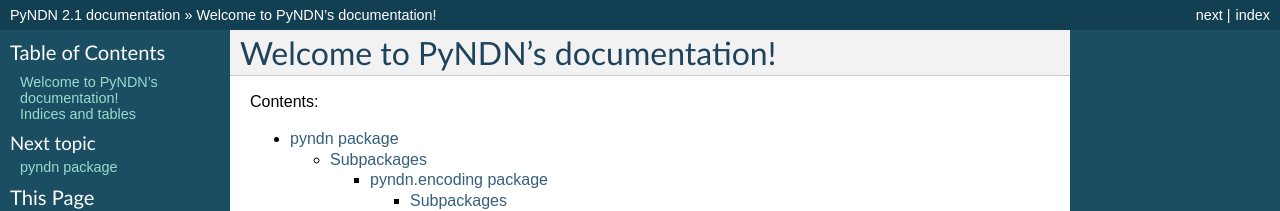
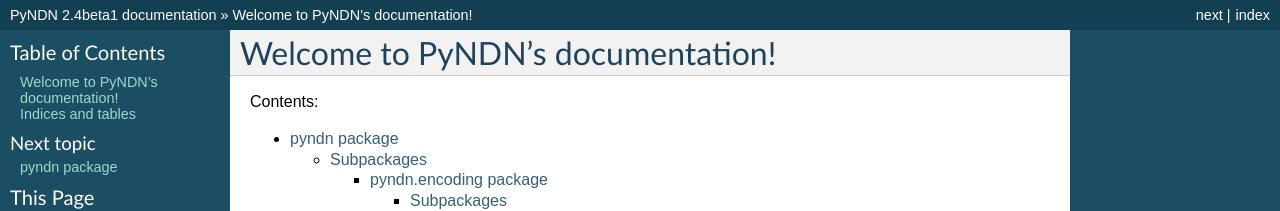
Before and after one commit to named-data/PyNDN2, a Sphinx documentation site: the page built from doc/index.rst, in a window 1280 px wide and 900 px high. Shown: the top 211 px of the window. Built offline with Sphinx 7.4.7, drawn with Linux system fonts in a browser that asks for light colours; some of the changed text lies outside the part shown.

Commit message:
CHANGELOG: Tag version 2.4beta1

```diff
--- a/doc/conf.py
+++ b/doc/conf.py
@@ -54,9 +54,9 @@ copyright = u'2016, Regents of the University of California'
 # built documents.
 #
 # The short X.Y version.
-version = '2.1'
+version = '2.4'
 # The full version, including alpha/beta/rc tags.
-release = '2.1'
+release = '2.4beta1'
 
 # The language for content autogenerated by Sphinx. Refer to documentation
 # for a list of supported languages.
```
Also changed, not shown: 1 other file.
